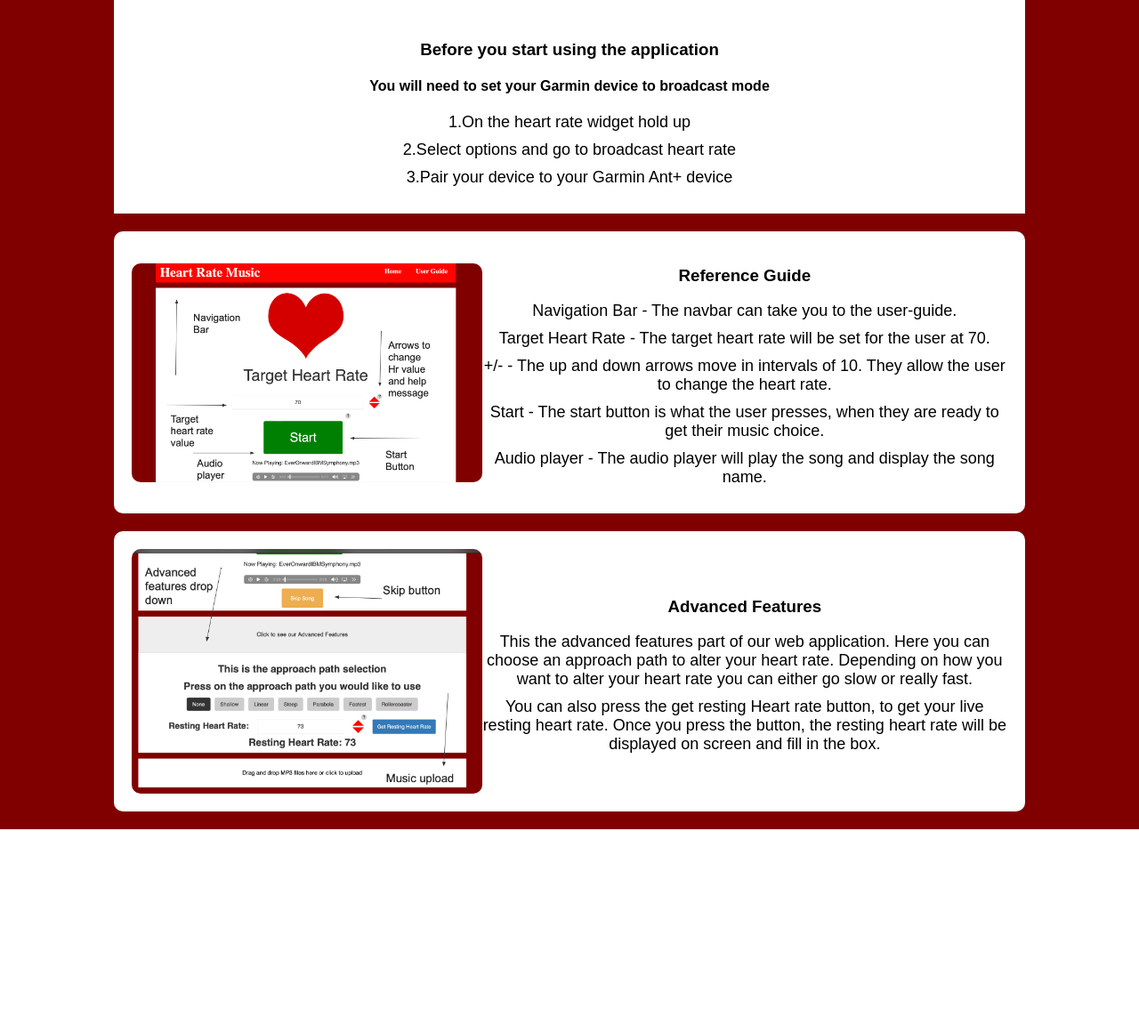
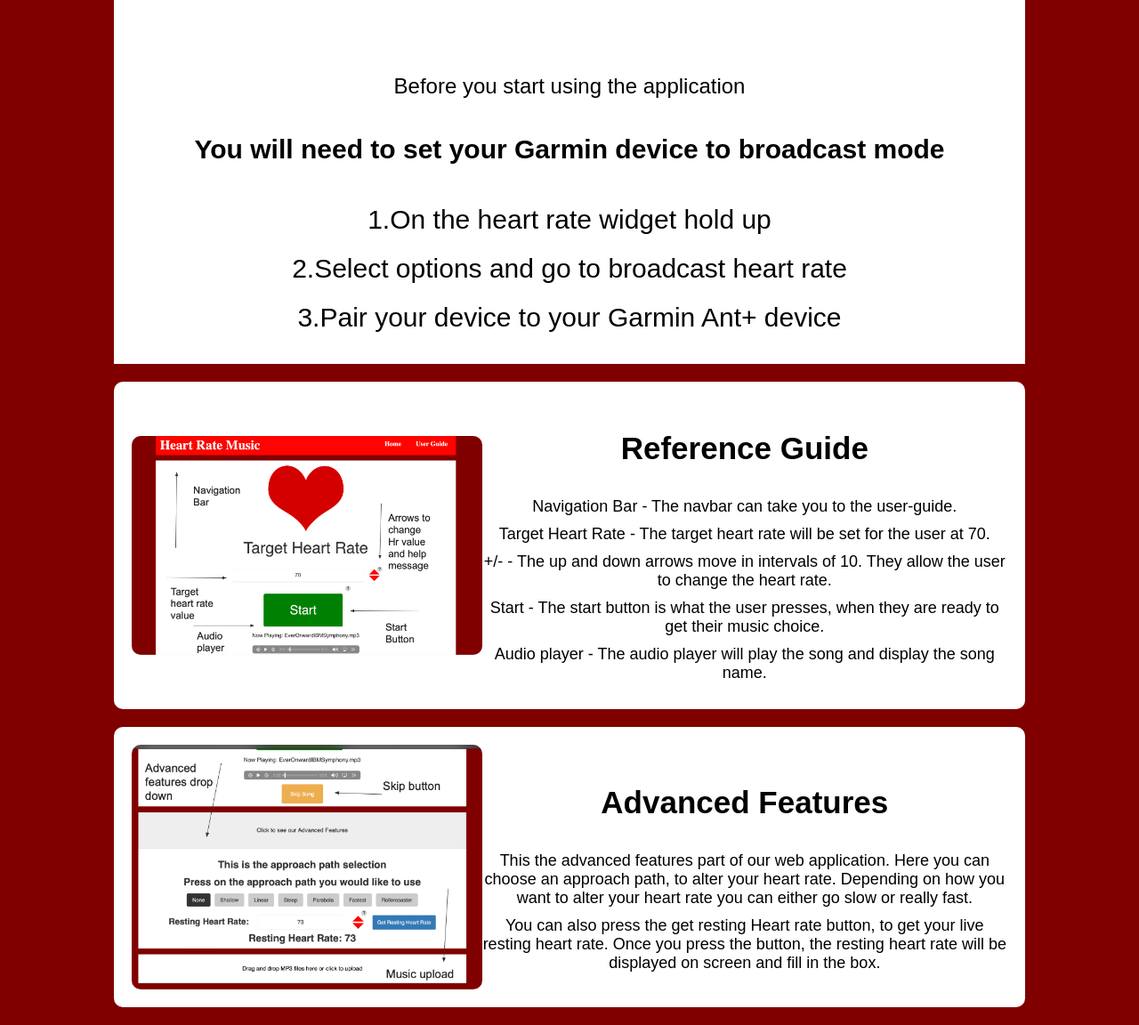
Before and after one commit to kilosandwich/HeartBeatAlterationUsingAISelectedMusic, a Flask app: page /user_guide in a window 1280 px wide. Shown: the part 574-1726 px from the top of the page at 89% size. Before the commit the page ends 1506 px from the top, so only its background shows below. Run offline with Flask 3, Linux system fonts and the light colour scheme; some libraries are stand-ins or nearby versions.

Commit message:
Add files via upload

```diff
--- a/templates/user_guide.html
+++ b/templates/user_guide.html
@@ -69,6 +69,49 @@
             display: block;
             margin: 0 auto;
         }
+        .text-content {
+    font-size: 18px; /* Base font size for the container */
+}
+
+.text-content h3  {
+    font-size: 35px; /* Larger font size for h3 */
+}
+
+.text-content h4 {
+    font-size: 30px; /* Larger font size for h4 */
+}
+
+.text-content ul1 li {
+    font-size: 30px; /* Larger font size for list items */
+    line-height: 1.5; /* Increase line height for better readability */
+}
+/* Base font size for all content */
+.content {
+    font-size: 16px; /* Optional: Set a base font size */
+}
+
+/* Larger font size for h1 */
+.content h1 {
+    font-size: 40px; /* Adjust to desired size */
+    font-weight: bold; /* Optional: Make text bold */
+    margin-bottom: 20px; /* Optional: Add space below heading */
+}
+
+/* Larger font size for h2 */
+.content h2 {
+    font-size: 30px; /* Adjust to desired size */
+    font-weight: normal; /* Optional: Adjust weight */
+    margin-bottom: 15px; /* Optional: Add space below heading */
+}
+
+/* Larger font size for h3 */
+.content h3 {
+    font-size: 24px; /* Adjust to desired size */
+    font-weight: normal; /* Optional: Adjust weight */
+    margin-bottom: 10px; /* Optional: Add space below heading */
+}
+
+
     </style><!--above are the style elements for the page that inlcude the nav bar from the main page and the div containers
     including the paragraphs and the size of the images and the video section  -->
 </head>
@@ -138,7 +181,7 @@
             <div class="text-content">
                 <ul3>
                     <h3>Advanced Features</h3>
-                    <li>This the advanced features part of our web application. Here you can choose an approach path to
+                    <li>This the advanced features part of our web application. Here you can choose an approach path, to
                         alter your heart rate. Depending on how you want to alter your heart rate you can either go slow or really fast.
                     </li>
 
```
